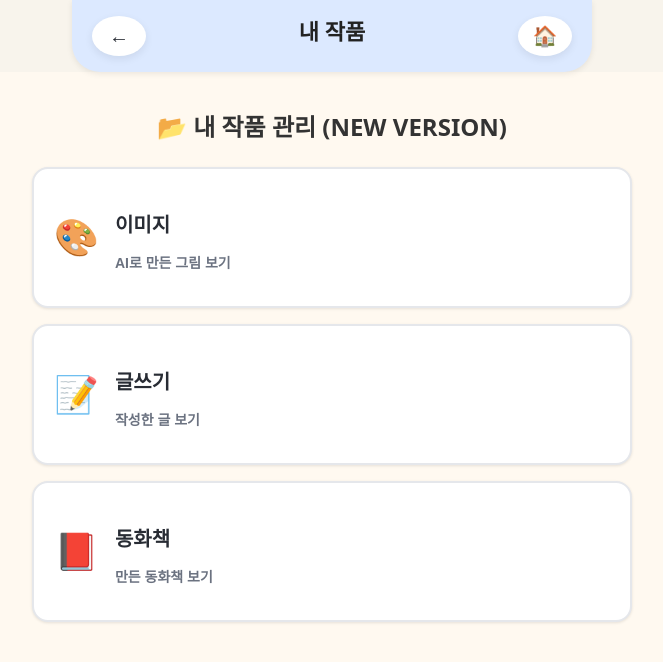
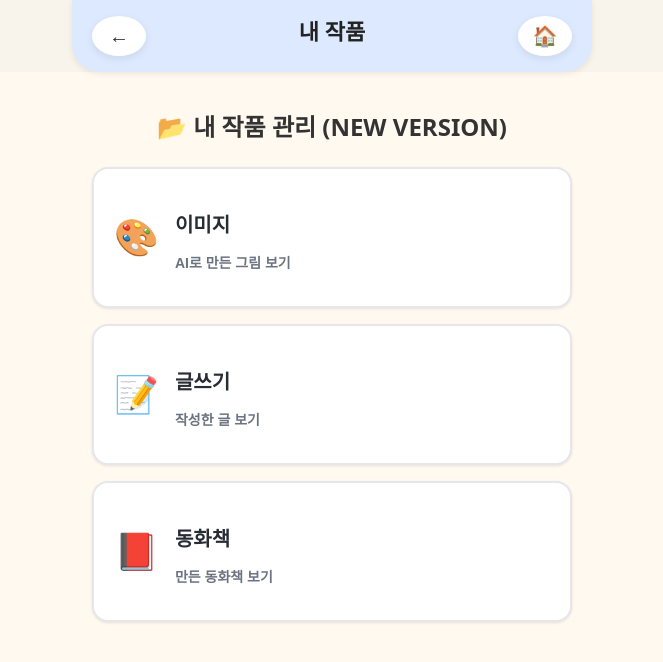
Before and after one commit to sunsudun25-cloud/hidi-story-maker, a React (Vite) app: page /my-works in a window 1280 px wide. Shown: the top 662 px of the page, without its empty margins (308-971 px from the left). Built offline with nearby package versions, Linux system fonts and the light colour scheme.

Commit message:
UI: Reduce card width to 480px (from 600px)

```diff
--- a/src/pages/MyWorksHome.tsx
+++ b/src/pages/MyWorksHome.tsx
@@ -28,7 +28,7 @@ export default function MyWorksHome() {
         display: 'grid',
         gridTemplateColumns: '1fr',
         gap: '16px',
-        maxWidth: '600px',
+        maxWidth: '480px',
         margin: '0 auto'
       }}>
 
```
